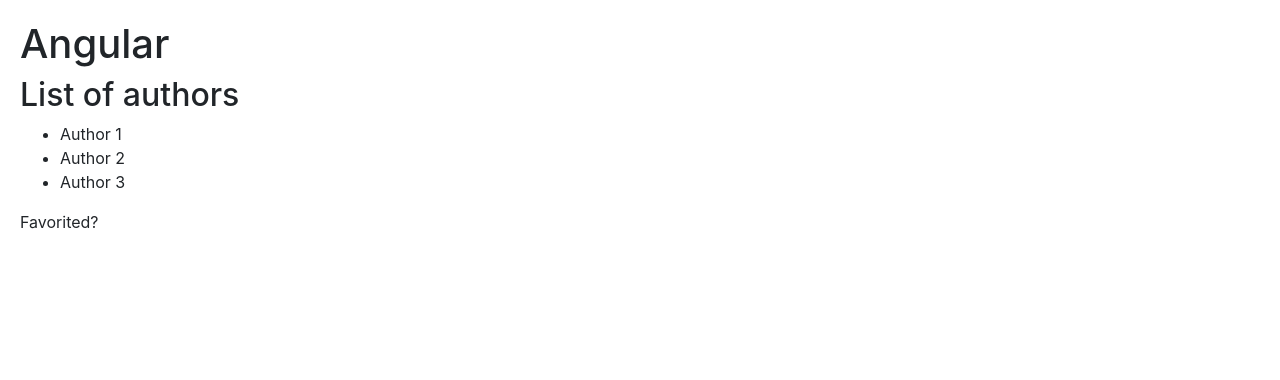
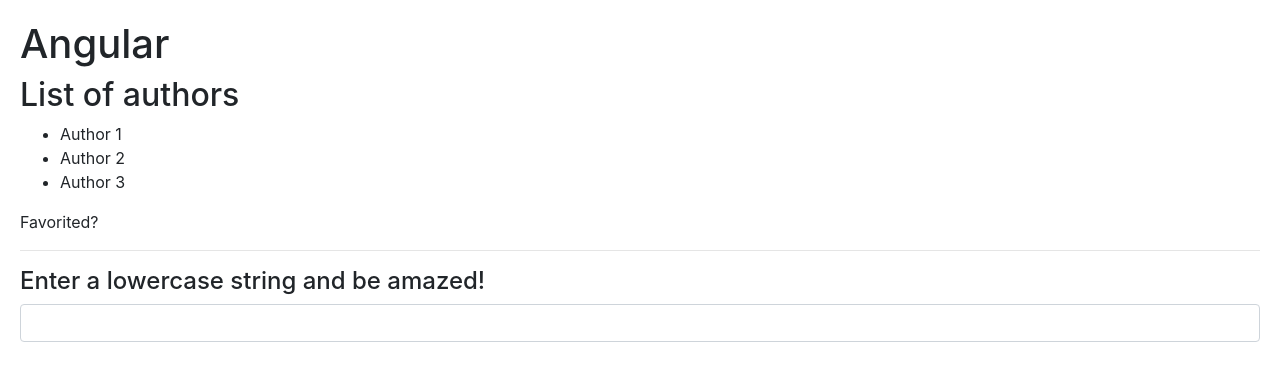
Before and after one commit to ZachNusbaum/ng-playground, an Angular app: page / in a window 1280 px wide. Shown: the top 380 px of the page. Built offline with nearby package versions, Linux system fonts and the light colour scheme.

Commit message:
Added a component that takes a string and renders in title-case. Uses two-way data binding.

```diff
--- a/src/app/app.component.html
+++ b/src/app/app.component.html
@@ -1,3 +1,5 @@
 <h1>Angular</h1>
 <app-authors></app-authors>
 <app-star-button></app-star-button>
+<hr>
+<app-title-caser></app-title-caser>
--- a/src/app/title-caser/title-caser.component.html
+++ b/src/app/title-caser/title-caser.component.html
@@ -1,3 +1,3 @@
-<p>
-  title-caser works!
-</p>
+<h4>Enter a lowercase string and be amazed!</h4>
+<input [(ngModel)]="title" type="text" name="title" class="form-control">
+<p class="lead">{{ title | titlecase }}</p>
--- a/src/app/title-caser/title-caser.component.ts
+++ b/src/app/title-caser/title-caser.component.ts
@@ -6,6 +6,7 @@
   styleUrls: ['./title-caser.component.css']
 })
 export class TitleCaserComponent implements OnInit {
+  title: string;
 
   constructor() { }
 
```
